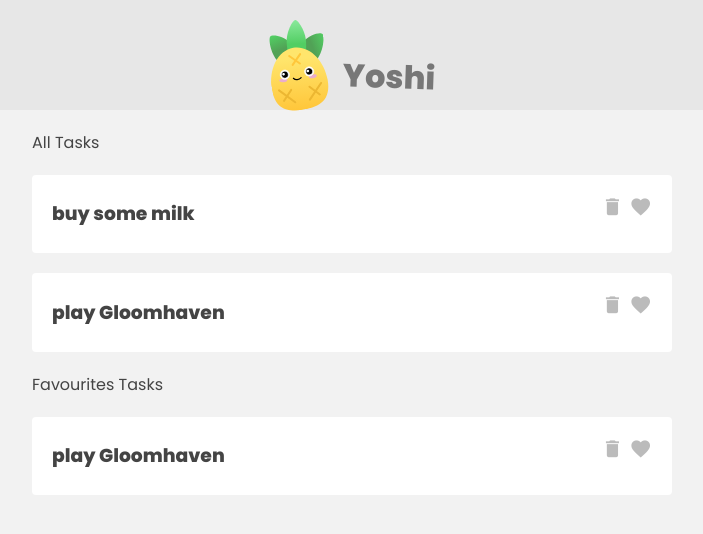
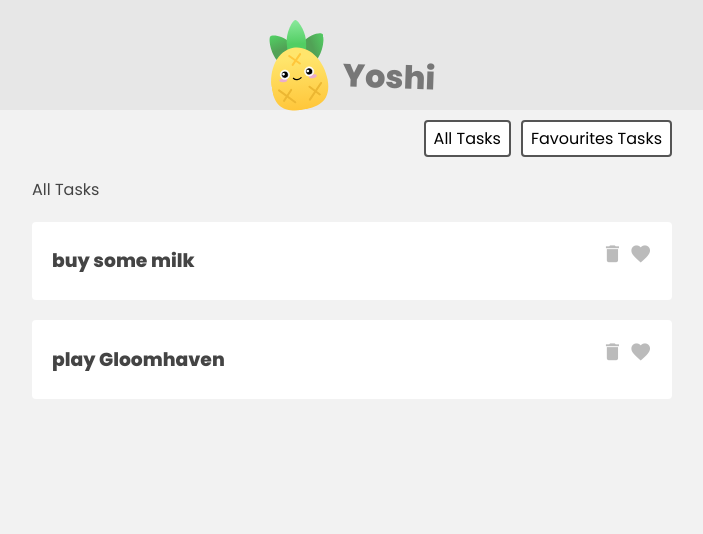
Before and after one commit to m0slah/Pinia-Tasks, a Vue app: page / in a window 1280 px wide. Shown: the top 534 px of the page, without its empty margins (288-991 px from the left). Built offline with nearby package versions, Linux system fonts and the light colour scheme.

Commit message:
add filter buttons

```diff
--- a/asset/main.css
+++ b/asset/main.css
@@ -61,3 +61,21 @@
   cursor: pointer;
   color: #bbb;
 }
+
+.filter {
+  width: 640px;
+  margin: 10px auto;
+  text-align: right;
+}
+
+.filter button {
+  display: inline-block;
+  margin-left: 10px;
+  background: #fff;
+  border: 2px solid #555;
+  border-radius: 4px;
+  padding: 4px 8px;
+  cursor: pointer;
+  font-size: 0.8rem;
+  font-size: 1em;
+}
--- a/src/App.vue
+++ b/src/App.vue
@@ -6,8 +6,14 @@
       <h1>{{ taskStore.name }}</h1>
     </header>
 
+    <!-- filter -->
+    <nav class="filter">
+      <button @click="filter = 'all'">All Tasks</button>
+      <button @click="filter = 'favourite'">Favourites Tasks</button>
+    </nav>
+
     <!-- task-list -->
-    <div class="task-list">
+    <div class="task-list" v-if="filter === 'all'">
       <p>All Tasks</p>
       <div v-for="task in taskStore.tasks">
         <TaskDetails :task="task" />
@@ -15,7 +21,7 @@
     </div>
 
     <!-- Favourites-list -->
-    <div class="task-list">
+    <div class="task-list" v-if="filter === 'favourite'">
       <p>Favourites Tasks</p>
       <div v-for="task in taskStore.Favourite">
         <TaskDetails :task="task" />
@@ -27,6 +33,7 @@
 </template>
 
 <script>
+import { ref } from "vue";
 import TaskDetails from "./components/TaskDetails.vue";
 import { useTaskStore } from "./stores/TaskStore";
 
@@ -37,7 +44,9 @@
   setup() {
     const taskStore = useTaskStore();
 
-    return { taskStore };
+    const filter = ref("all");
+
+    return { taskStore, filter };
   },
 };
 </script>
--- a/src/components/TaskDetails.vue
+++ b/src/components/TaskDetails.vue
@@ -3,12 +3,13 @@
     <h3>{{ task.title }}</h3>
     <div class="icons">
       <i class="material-icons">delete</i>
-      <i class="material-icons">favorite</i>
+      <i class="material-icons" @click.prevent="">favorite</i>
     </div>
   </div>
 </template>
 
 <script>
+
 export default {
   name: "TaskDetails",
   props: ["task"],
```
